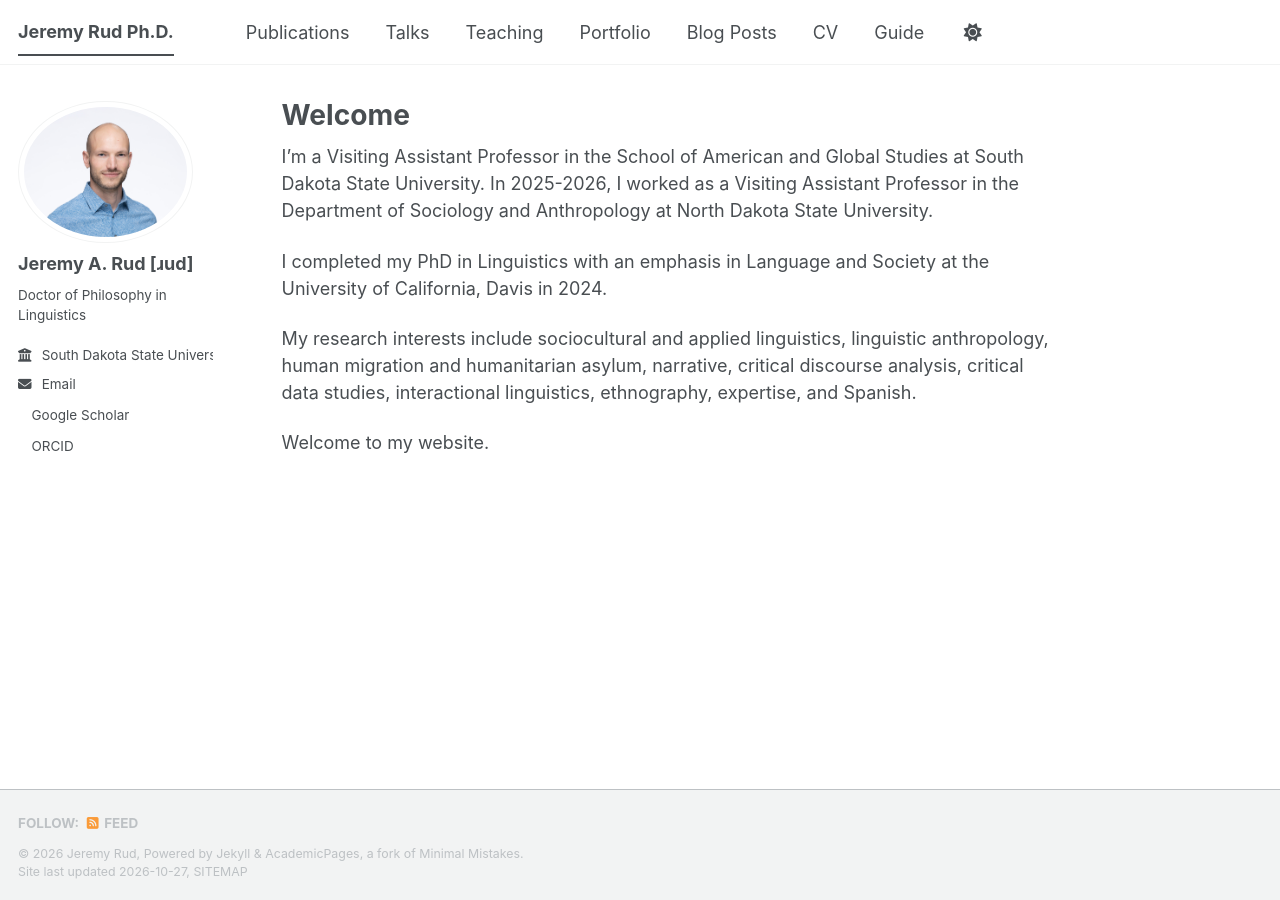
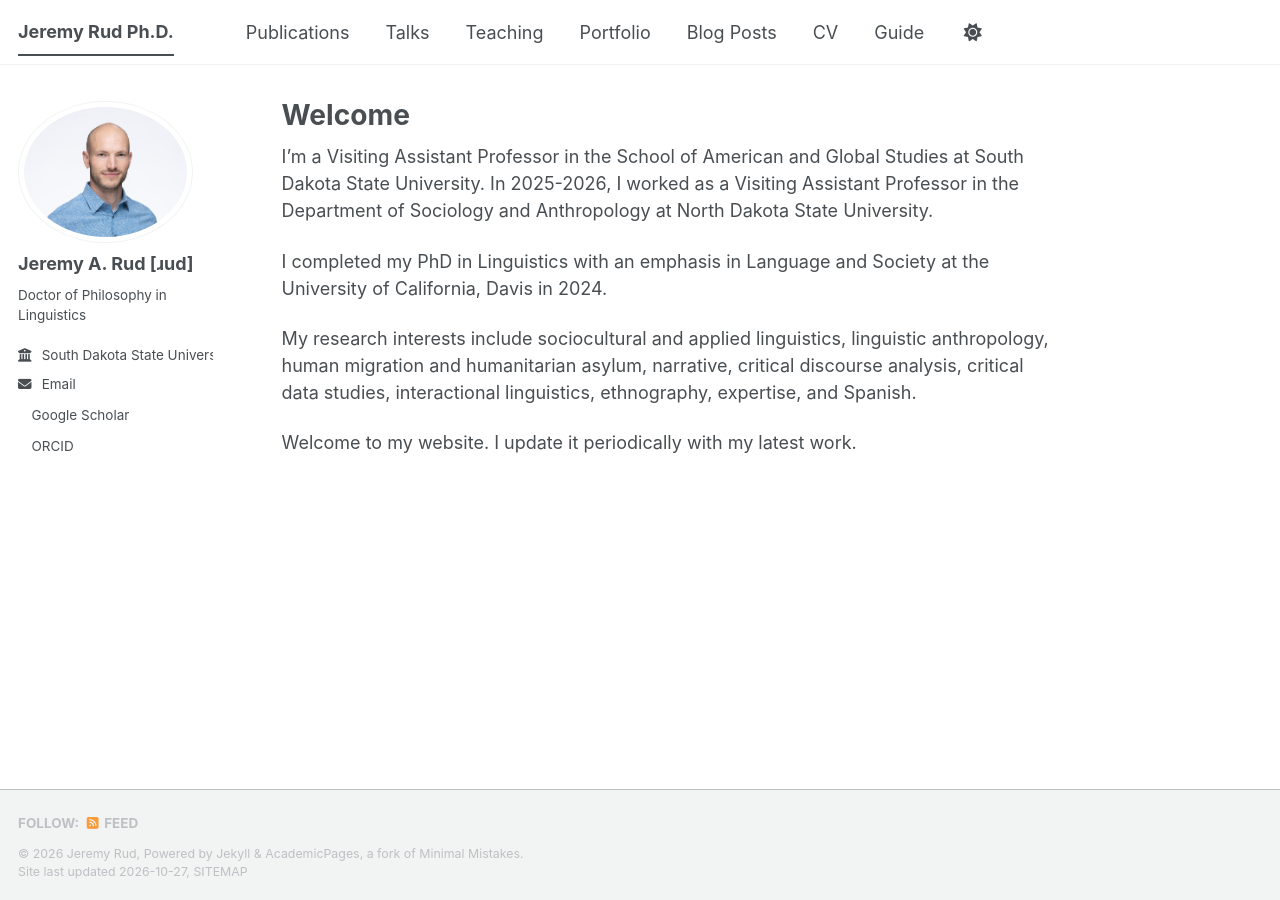
Before and after one commit to jeremyrud/jeremyrud.github.io, a Jekyll site: the page built from _pages/about.md, in a window 1280 px wide. Built offline with Jekyll 4.4.1, drawn with Linux system fonts in a browser that asks for light colours; a script bundle is joined from its source files by our own code; a style sheet for code colours, icons or effects is not loaded.

Commit message:
Update welcome message on about page

```diff
--- a/_pages/about.md
+++ b/_pages/about.md
@@ -13,4 +13,4 @@ I completed my PhD in Linguistics with an emphasis in Language and Society at th
 
 My research interests include sociocultural and applied linguistics, linguistic anthropology, human migration and humanitarian asylum, narrative, critical discourse analysis, critical data studies, interactional linguistics, ethnography, expertise, and Spanish.
 
-Welcome to my website.
+Welcome to my website. I update it periodically with my latest work.
```
